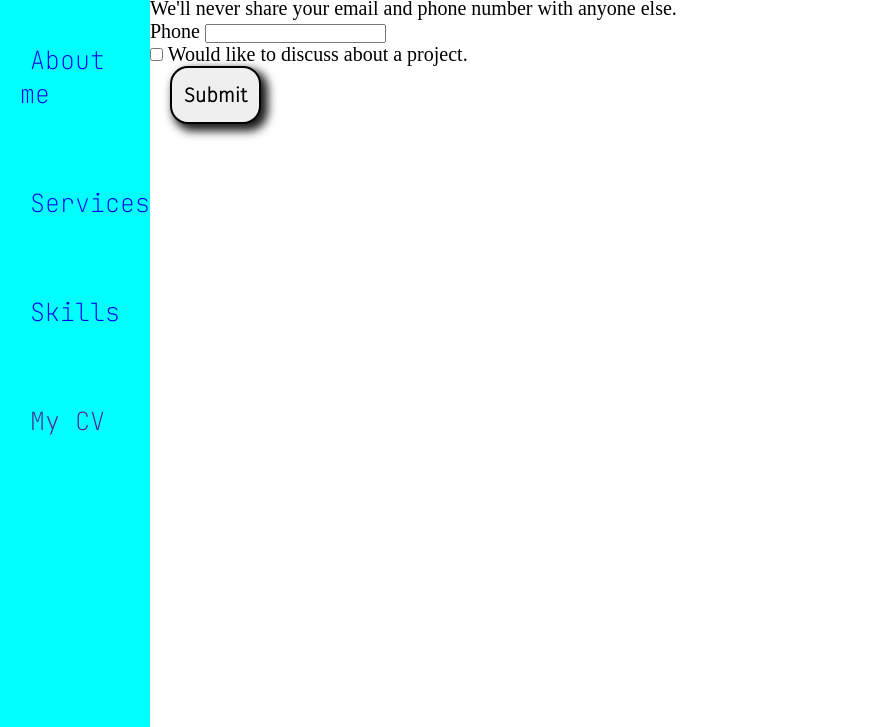
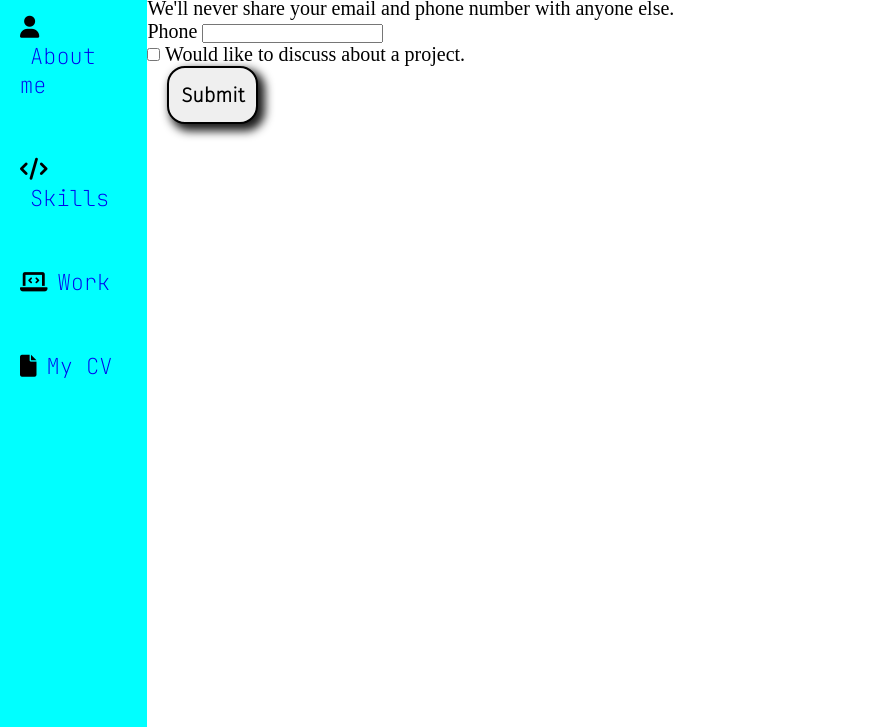
Before and after one commit to bhaskardutta111/portfolioFolder, a plain HTML site: page mainSite/contact.html in a window 1280 px wide. Shown: the part 73-800 px from the top of the page, without its empty margins (0-896 px from the left). Drawn offline with Linux system fonts and the light colour scheme.

Commit message:
adding icons in sidebar in all pages

```diff
--- a/mainSite/contact.html
+++ b/mainSite/contact.html
@@ -12,6 +12,7 @@
         <!-- Place favicon.ico in the root directory -->
 
         <link rel="stylesheet" href="styles.css" type="text/css">
+        <link rel="stylesheet" href="https://cdnjs.cloudflare.com/ajax/libs/font-awesome/6.0.0/css/all.min.css">
         <!--
         <link rel="stylesheet" href="hamburgers.css" type="text/css">   -->
 
@@ -28,10 +29,12 @@
 				  </span>
 				</button>
 	    		<ul>
-	    			<li><a href="index.html">About me</a></li>
-	    			<li><a href="services.html">Services</a></li>
-	    			<li><a href="skills.html">Skills</a></li>
-	    			<li><a href="">My CV</a></li>
+	    			<li><i class="fa-solid fa-user"></i>
+					<a href="index.html">About me</a></li>
+	    		<!--	<li><a href="services.html">Services</a></li>-->
+	    			<li><i class="fa-solid fa-code"></i><a href="skills.html">Skills</a></li>
+	    			<li><i class="fa-solid fa-laptop-code"></i><a href="work.html">Work</a></li>
+	    			<li><i class="fa-solid fa-file"></i><a href="myCV.pdf" target="_blank">My CV</a></li>
 	    		</ul>
 	    	</div>
 
--- a/mainSite/styles.css
+++ b/mainSite/styles.css
@@ -1,4 +1,5 @@
 @import url('https://fonts.googleapis.com/css2?family=Fira+Sans:wght@200&family=JetBrains+Mono:wght@100&family=Source+Code+Pro:wght@300&display=swap');
+
 *{
 	margin: 0;
 	padding: 0;
@@ -28,19 +29,19 @@ body {
 }
 .sidebar ul{
 	padding: 10px;
-	margin: 25px 0;
+	margin: 5px 0;
 /*	border: 1px solid red;*/
 
 }
 .sidebar li{
 	list-style: none;
-	padding: 20px 0;
+	padding: 10px 0;
 	margin: 35px 10px;
-   font-size: 25px;
+   font-size: 22px;
 /*	border: 1px solid red;*/
 }
 .sidebar li a{
-	   text-decoration: none;
+	text-decoration: none;
 	padding: 20px 10px;
 
 }
```
Also changed, not shown: mainSite/index.html (+6 -4 lines), mainSite/skills.html (+6 -4 lines), mainSite/work.html (+7 -5 lines).
